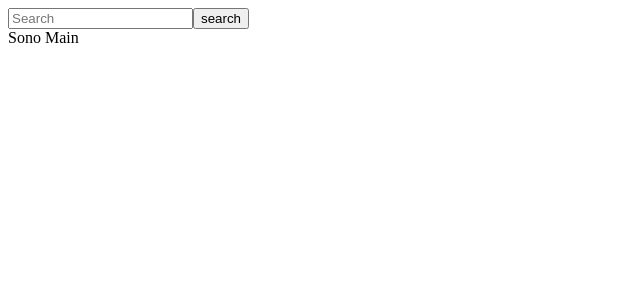
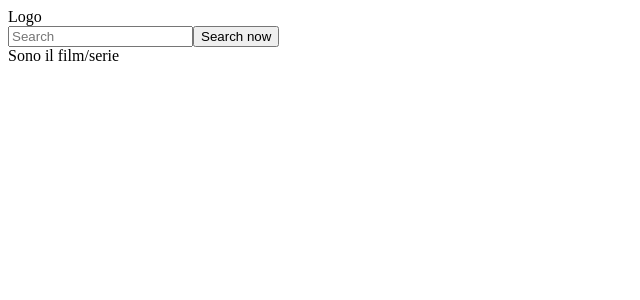
Before and after one commit to BarrioTropical/vite-boolflix, a Vue app: page / in a window 1280 px wide. Shown: the top 300 px of the page, without its empty margins (0-640 px from the left). Built offline with nearby package versions, Linux system fonts and the light colour scheme.

Commit message:
set modules
Signed-off-by: BarrioTropical <“barriotropical@gmail.com”>

```diff
--- a/src/App.vue
+++ b/src/App.vue
@@ -1,17 +1,23 @@
 <template>
     <HeaderComponent/>
     <main>
-    <MainComponent/>
-
+    <ListComponent/>
     </main>
 </template>
 
 <script>
+import {store} from './store'
 import HeaderComponent from './components/HeaderComponent.vue';
-import MainComponent from './components/MainComponent.vue';
+import ListComponent from './components/ListComponent.vue';
 
     export default {
-    components: { HeaderComponent, MainComponent }
+    components: { HeaderComponent, ListComponent },
+
+    data(){
+        return{store}
+    },
+    methods: {
+    },
 }
 </script>
 
@@ -21,4 +27,6 @@ import MainComponent from './components/MainComponent.vue';
 @import "@fortawesome/fontawesome-free/scss/brands.scss";
 @import "@fortawesome/fontawesome-free/scss/regular.scss";
 
+
+
 </style>
--- a/src/components/HeaderComponent.vue
+++ b/src/components/HeaderComponent.vue
@@ -1,13 +1,21 @@
 <template>
+    <section>
+    <div>Logo</div>
     <div class="input-group">
   <input type="search" class="form-control rounded" placeholder="Search" aria-label="Search" aria-describedby="search-addon" />
-  <button type="button" class="btn btn-outline-primary">search</button>
-</div>
+  <button type="button" class="btn btn-outline-primary">Search now</button>
+    </div>
+    </section>
+
 </template>
 
 <script>
+import {store} from '../store'
     export default {
-        name: 'HeaderComponent'
+        name: 'HeaderComponent',
+        data(){
+            return {store};
+        }
     }
 </script>
 
--- /dev/null
+++ b/src/components/ListComponent.vue
@@ -0,0 +1,21 @@
+<template>
+    <div>
+    <ProductComponent/>
+    </div>
+</template>
+
+<script>
+import {store} from '../store'
+import ProductComponent from './ProductComponent.vue';
+    export default {
+    name: "ListComponent",
+    data() {
+        return { store };
+    },
+    components: { ProductComponent }
+}
+</script>
+
+<style lang="scss" scoped>
+
+</style>
--- a/src/components/MainComponent.vue
+++ /dev/null
@@ -1,15 +0,0 @@
-<template>
-    <div>
-        Sono Main
-    </div>
-</template>
-
-<script>
-    export default {
-
-    }
-</script>
-
-<style lang="scss" scoped>
-
-</style>
--- /dev/null
+++ b/src/components/ProductComponent.vue
@@ -0,0 +1,20 @@
+<template>
+    <div>
+        Sono il film/serie
+    </div>
+</template>
+
+<script>
+
+import { store } from '../store';
+    export default {
+        name: 'ProductComponent',
+        data() {
+        return { store };
+    },
+    }
+</script>
+
+<style lang="scss" scoped>
+
+</style>
--- /dev/null
+++ b/src/store.js
@@ -0,0 +1,7 @@
+import { reactive } from "vue";
+
+export const store = reactive({
+    apiURL: 'https://api.themoviedb.org/3/movie/550?api_key=97f8cf3d84935c53d2fc6377f5b7d40f',
+    characterList: [],
+    loading: false,
+})
```
